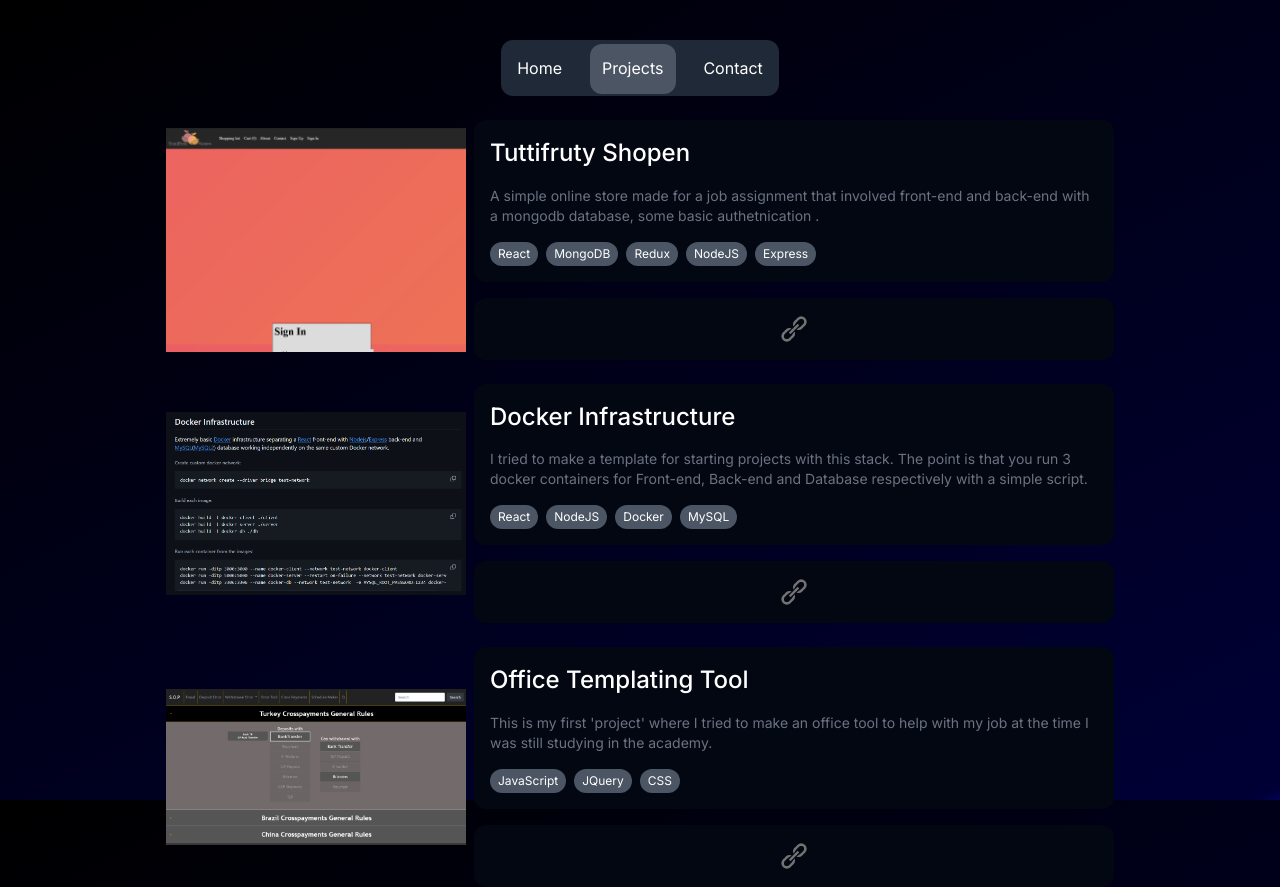
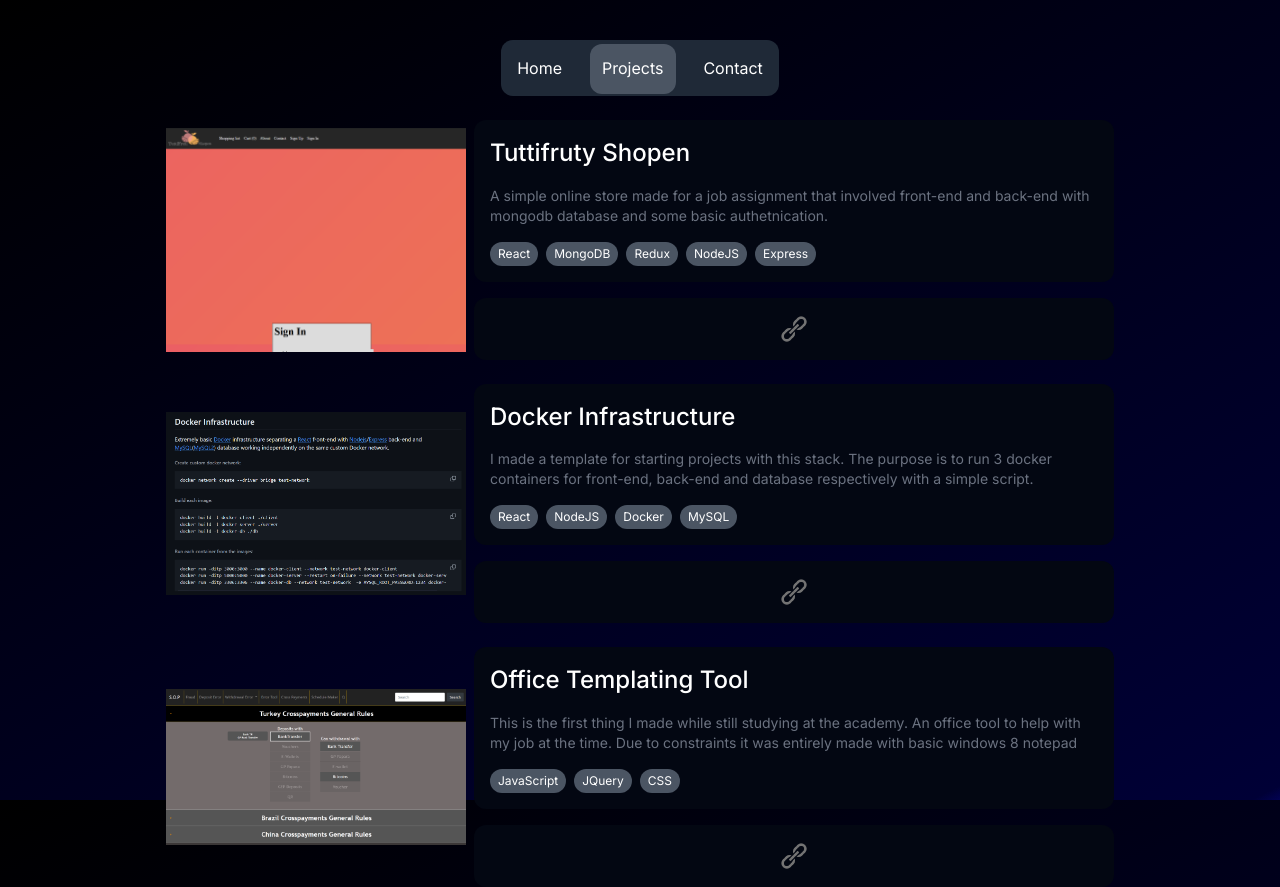
Before and after one commit to HK-RazieL/portfolio, a Next.js app: page /projects in a window 1280 px wide. Built offline with nearby package versions, Linux system fonts and the light colour scheme.

Commit message:
Fixed some texts and a spacing

```diff
--- a/src/components/HeroSection/HeroSection.tsx
+++ b/src/components/HeroSection/HeroSection.tsx
@@ -18,6 +18,16 @@ const usedTechnologies = [
     "mysql",
 ];
 
+const previousEmployers = [
+    {
+        company: "codelevate",
+        url: "https://www.codelevate.com/",
+        logo: "/codelevate-logo.jpg",
+    },
+    "codelevate",
+    "softserve",
+];
+
 export default function HeroSection() {
     return (
         <div className="note:grid note:grid-cols-3 note:grid-rows-3 justify-center max-note:space-y-4 note:gap-2 p-6 note:max-w-[850px]">
@@ -31,7 +41,7 @@ export default function HeroSection() {
                     that you would like to work on, feel free to contact me.
                 </p>
             </div>
-            <div className="note:col-span-1 note:row-span-2 border border-secondary rounded-xl p-4 animate-appearFromLeft2 note:animate-appearFromTop2 transition delay-[1000ms]">
+            <div className="space-y-4 note:col-span-1 note:row-span-2 border border-secondary rounded-xl p-4 animate-appearFromLeft2 note:animate-appearFromTop2 transition delay-[1000ms]">
                 <h2 className="text-h2 text-primary">Previous Employers</h2>
                 <div className="space-y-4">
                     <Link
--- a/src/constants/projects.ts
+++ b/src/constants/projects.ts
@@ -6,7 +6,7 @@ export const projects: ProjectType[] = [
         link: "https://github.com/HK-RazieL/tuttifrutti-shopen",
         image: "/images/projects/tuttifruty-shopen.png",
         description:
-            "A simple online store made for a job assignment that involved front-end and back-end with a mongodb database, some basic authetnication .",
+            "A simple online store made for a job assignment that involved front-end and back-end with mongodb database and some basic authetnication.",
         stack: ["React", "MongoDB", "Redux", "NodeJS", "Express"],
     },
     {
@@ -14,7 +14,7 @@ export const projects: ProjectType[] = [
         link: "https://github.com/HK-RazieL/docker-infrastructure",
         image: "/images/projects/docker-infrastructure.png",
         description:
-            "I tried to make a template for starting projects with this stack. The point is that you run 3 docker containers for Front-end, Back-end and Database respectively with a simple script.",
+            "I made a template for starting projects with this stack. The purpose is to run 3 docker containers for front-end, back-end and database respectively with a simple script.",
         stack: ["React", "NodeJS", "Docker", "MySQL"],
     },
     {
@@ -22,7 +22,7 @@ export const projects: ProjectType[] = [
         link: "https://github.com/HK-RazieL/Office-templating-tool",
         image: "/images/projects/office-templating-tool.png",
         description:
-            "This is my first 'project' where I tried to make an office tool to help with my job at the time I was still studying in the academy.",
+            "This is the first thing I made while still studying at the academy. An office tool to help with my job at the time. Due to constraints it was entirely made with basic windows 8 notepad",
         stack: ["JavaScript", "JQuery", "CSS"],
     },
 ];
```
Also changed, not shown: 1 other file (tests, documents, lock files or other folders).
